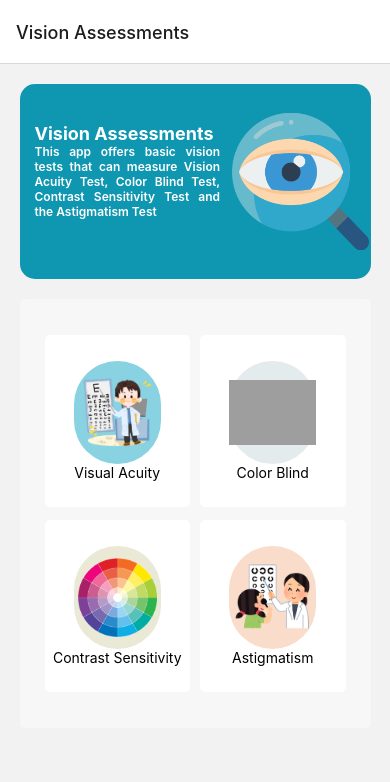
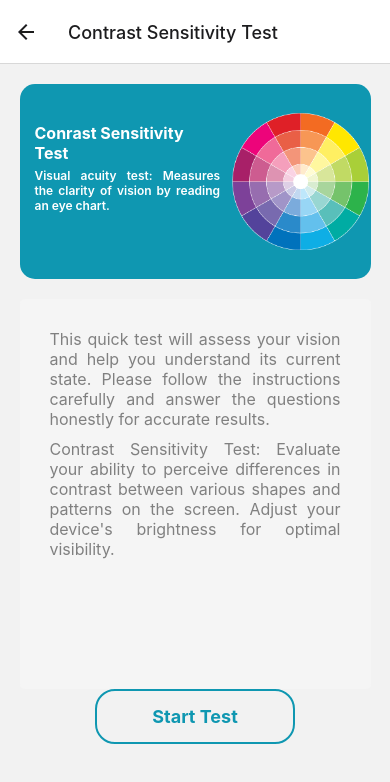
Before and after one commit to Alliyan732/Eye-Assess, a React Native app: screen /ContrastSensitivityInfo in a window 390 px wide. Shown: the top 782 px of the page. Built offline with nearby package versions, Linux system fonts and the light colour scheme; grey boxes are pictures that could not be loaded.

Commit message:
contrast sensitivity info screen added

```diff
--- a/App.js
+++ b/App.js
@@ -9,6 +9,7 @@ import VisionAcuityInfo from './src/screens/VisionAssessments/VisionAcuityInfo';
 import VisionAcuityTest from './src/screens/VisionAssessments/VisionAcuityTest';
 import ColorBlindInfo from './src/screens/VisionAssessments/ColorBlindInfo';
 import ColorBlindTest from './src/screens/VisionAssessments/ColorBlindTest';
+import ContrastSensitivityInfo from './src/screens/VisionAssessments/ContrastSensitivityInfo';
 
 const Stack = createNativeStackNavigator();
 
@@ -23,6 +24,7 @@ function App() {
           <Stack.Screen name="VisionAcuityTest" component={VisionAcuityTest} options={{ title: "Vision Acuity Test" }}/>
           <Stack.Screen name="ColorBlindInfo" component={ColorBlindInfo} options={{ title: "Color Blind Test" }}/>
           <Stack.Screen name="ColorBlindTest" component={ColorBlindTest} options={{ title: "Color Blind Test" }}/>
+          <Stack.Screen name="ContrastSensitivityInfo" component={ContrastSensitivityInfo} options={{ title: "Contrast Sensitivity Test" }}/>
         </Stack.Navigator>
       </NavigationContainer>
     )
--- /dev/null
+++ b/src/screens/VisionAssessments/ContrastSensitivityInfo.js
@@ -0,0 +1,131 @@
+import React from 'react';
+import { View, Text, StyleSheet, Image, TouchableOpacity } from 'react-native';
+import { useNavigation } from '@react-navigation/native';
+
+const ContrastSensitivityInfo = () => {
+  const navigation = useNavigation();
+
+
+  const handleStartTest = () => {
+    navigation.navigate('ContrastSensitivityTest')
+  }
+
+  return (
+    <View style={styles.container}>
+      <View style={styles.section1}>
+        <View style={styles.bannerText}>
+          <Text style={styles.bannerInsideHeader}>Conrast Sensitivity</Text>
+          <Text style={[styles.bannerInsideHeader, {marginBottom:5}]}>Test</Text>
+          <Text style={styles.bannerInsideText}>Visual acuity test: Measures the clarity of vision
+           by reading an eye chart.</Text>
+        </View>
+        <View style={styles.bannerImg}>
+          <Image
+            source={require('../../assets/images/visionAssessments/contrast.png')}
+            style={{ height: "100%", width: "100%", resizeMode: 'contain' }}
+          />
+        </View>
+      </View>
+      <View style={styles.section2}>
+        <Text style={styles.infoText1}>This quick test will assess your vision and help you understand its current state.
+          Please follow the instructions carefully and answer the questions honestly for accurate
+           results.</Text>
+           <Text style={[styles.infoText1, { marginTop: 10 }]}>Contrast Sensitivity Test: Evaluate your ability to perceive
+           differences in contrast between various shapes and patterns on the screen. Adjust your device's brightness for
+           optimal visibility.</Text>
+      </View>
+
+      <TouchableOpacity
+        style={styles.button}
+        onPress={handleStartTest}
+      >
+        <Text style={styles.buttonText}>Start Test</Text>
+      </TouchableOpacity>
+    </View>
+  );
+};
+
+const styles = StyleSheet.create({
+  container: {
+    flex: 1,
+    alignItems: 'center',
+  },
+  text: {
+    fontSize: 24,
+    fontWeight: 'bold',
+  },
+  section1: {
+    height: "25%",
+    width: "90%",
+    backgroundColor: "#0F97B1",
+    borderRadius: 15,
+    flexDirection: 'row',
+    justifyContent: 'center',
+    alignItems: 'center',
+    marginTop: 20,
+    marginBottom: 20
+
+  },
+  section2: {
+    height: "50%",
+    width: "90%",
+    backgroundColor: "#F5F5F5",
+    borderRadius: 5,
+    padding: 30
+  },
+  bannerText: {
+    width: "60%",
+    height: "70%",
+    padding: 10,
+    paddingLeft: 15
+  },
+  bannerImg: {
+    width: "40%",
+    height: "70%",
+  },
+  bannerInsideText: {
+    textAlign: 'justify',
+    fontSize: 12,
+    color: "white",
+    fontWeight: '600'
+  },
+  bannerInsideHeader: {
+    fontSize: 16,
+    fontWeight: 'bold',
+    color: "white",
+  },
+  testSection1: {
+    flexDirection: 'row',
+    height: "50%",
+    width: "100%",
+    justifyContent: 'center',
+    alignItems: 'center'
+
+  },
+  infoText1: {
+    fontSize: 16,
+    textAlign: 'justify',
+    color: "grey"
+  },
+  button: {
+    backgroundColor: 'transparent',
+    padding: 15,
+    borderRadius: 20,
+    borderWidth: 2,
+    borderColor: '#0F97B1',
+    width: 200,
+    alignItems: 'center',
+    justifyContent: 'center',
+    // Apply a linear gradient as the background
+    background: 'linear-gradient(to right, #ff6b6b, #ffc4c4)',
+  },
+  buttonText: {
+    color: '#0F97B1',
+    fontSize: 18,
+    fontWeight: 'bold',
+  },
+
+
+});
+
+export default ContrastSensitivityInfo;
```
